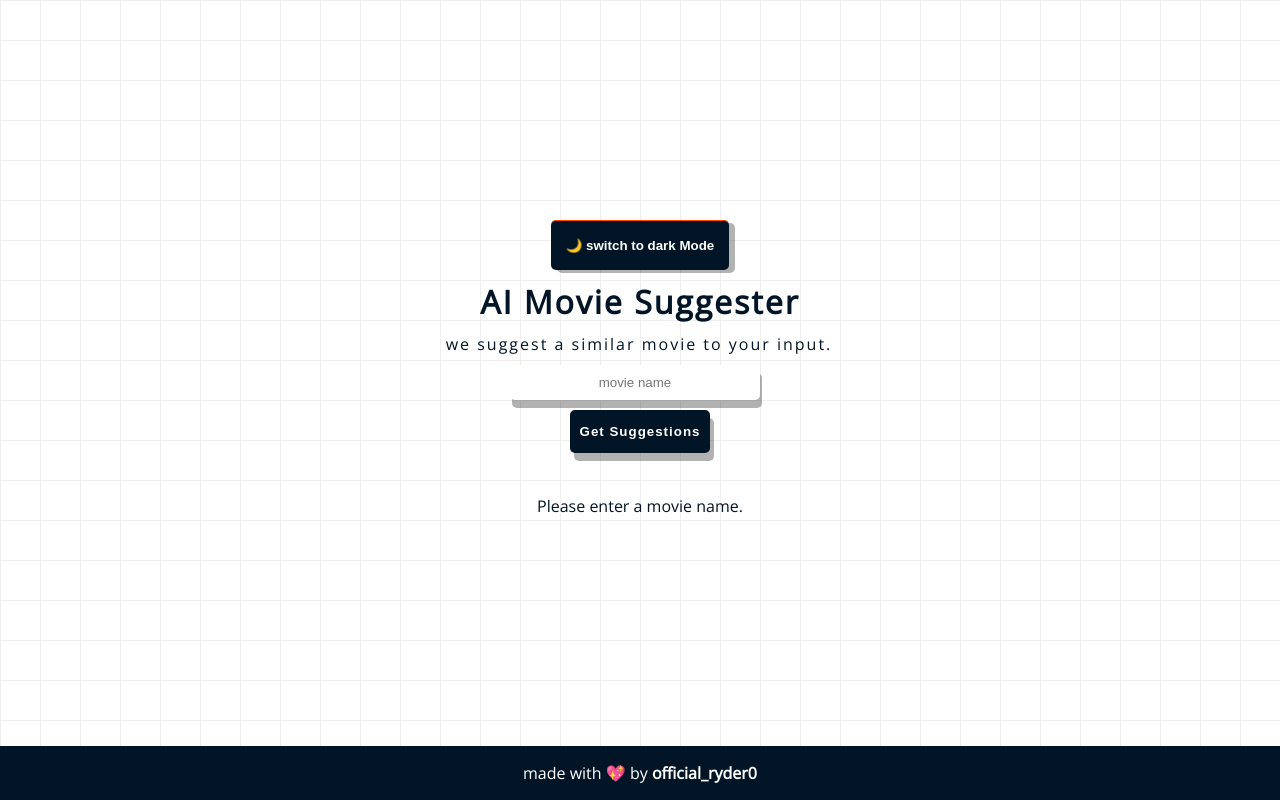
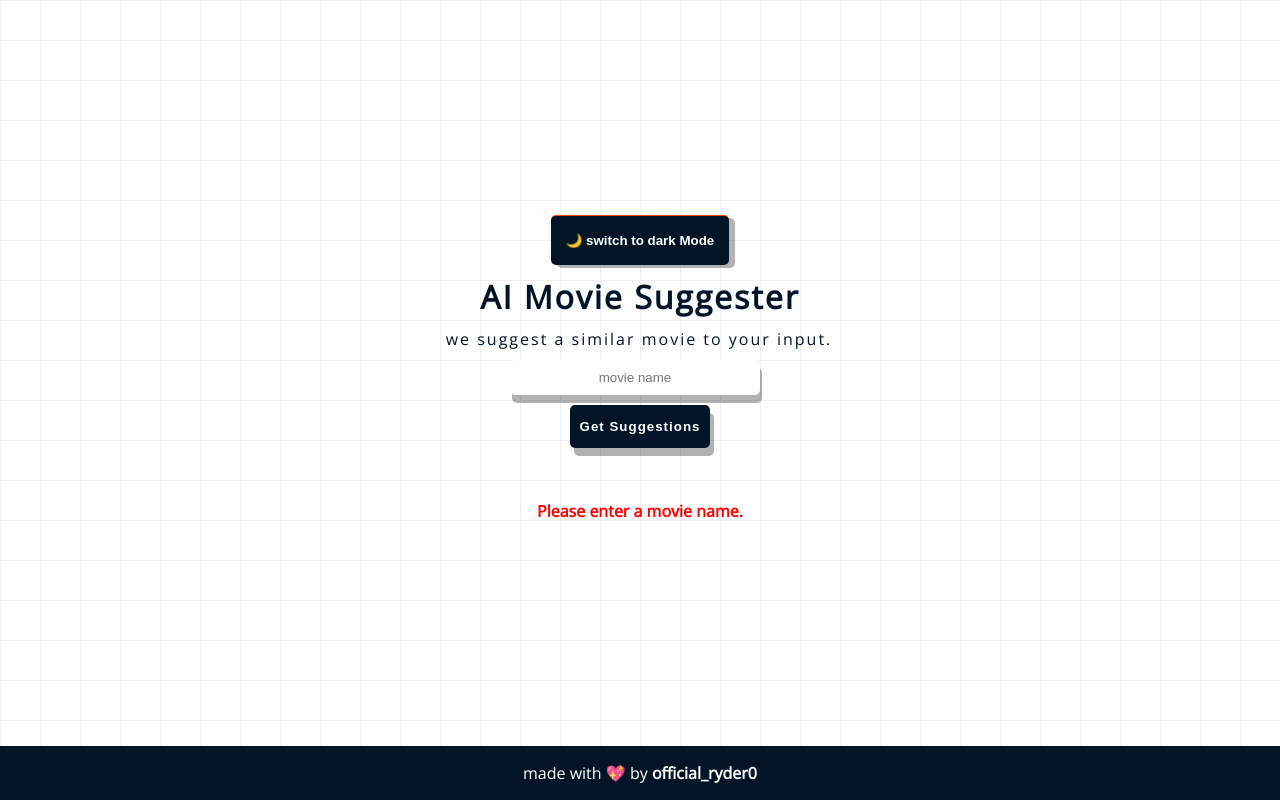
Before and after one commit to officialryder1/ai-movie, a SvelteKit app: page / in a window 1280 px wide. Both pictures are taken after a click on the button "Get Suggestions". Built offline with nearby package versions, Linux system fonts and the light colour scheme.

Commit message:
error msg

```diff
--- a/src/routes/+page.svelte
+++ b/src/routes/+page.svelte
@@ -66,7 +66,7 @@
 >{isLoading ? "Loading..." : "Get Suggestions"}</button>
 <br>
 {#if error}
-    <p>{error}</p>
+    <p class="error">{error}</p>
 {/if}
 <div in:fade={{delay: 300, easing: backOut, duration:300}}>
     <MovieCard {suggestions}/>
@@ -122,6 +122,11 @@
         letter-spacing: 2px;
     }
 
+    .error{
+        color: red;
+        margin-top: 10px;
+        font-weight: bold;
+    }
     /* .suggestions {
         margin-top: 20px;
         list-style: none;
```
